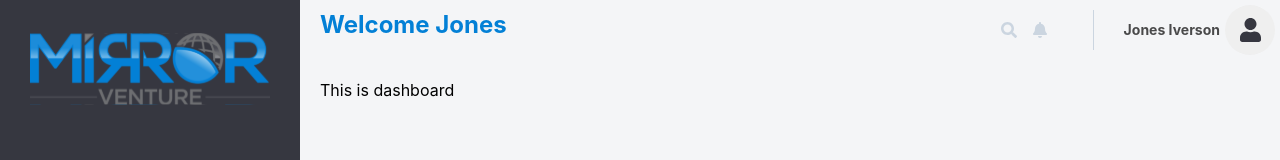
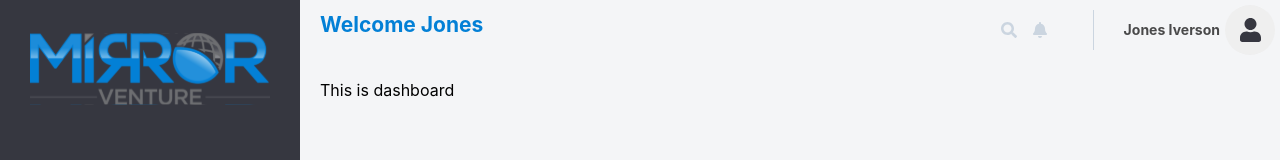
Before and after one commit to alleneben/mirror-ventures, a React (Create React App) app: page /app/dashboard in a window 1280 px wide. Shown: the top 160 px of the page. Built offline with nearby package versions, Linux system fonts and the light colour scheme.

Commit message:
dashboard new updates

```diff
--- a/src/components/sidenav/sidenav.js
+++ b/src/components/sidenav/sidenav.js
@@ -1,7 +1,7 @@
 import React from 'react';
 
-import { FontAwesomeIcon } from "@fortawesome/react-fontawesome";
-import { faBars, faTimes, faEnvelope,faQrcode } from "@fortawesome/free-solid-svg-icons";
+// import { FontAwesomeIcon } from "@fortawesome/react-fontawesome";
+import {  faEnvelope,faQrcode } from "@fortawesome/free-solid-svg-icons";
 
 import { ReactComponent as Logo } from '../../asset/img/logo.svg';
 import SideNavItem from './sidenavitem';
--- a/src/layouts/dashboard-layout-container/dashboard-layout.js
+++ b/src/layouts/dashboard-layout-container/dashboard-layout.js
@@ -1,5 +1,5 @@
 import React from 'react';
-import { Link } from 'react-router-dom';
+// import { Link } from 'react-router-dom';
 import DashboardRoutes from '../../routes/dashboard-routes';
 import { faUser, faBell, faSearch} from "@fortawesome/free-solid-svg-icons";
 import { FontAwesomeIcon } from "@fortawesome/react-fontawesome";
--- a/src/layouts/dashboard-layout-container/dashboard-layout.module.scss
+++ b/src/layouts/dashboard-layout-container/dashboard-layout.module.scss
@@ -20,6 +20,7 @@
     background: #F4F5F7;
     color: $primary;
     font-weight: 800;
+    font-size: 14px;
     // box-shadow:  0 4px 6px -1px rgba(0, 0, 0, 0.1), 0 2px 4px -1px rgba(0, 0, 0, 0.06);
     top: 0;
     left: 0;
```
